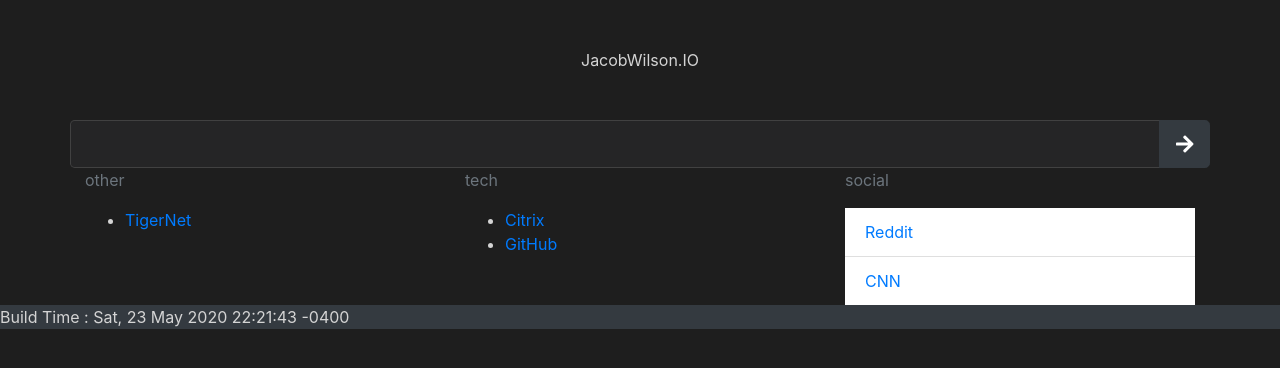
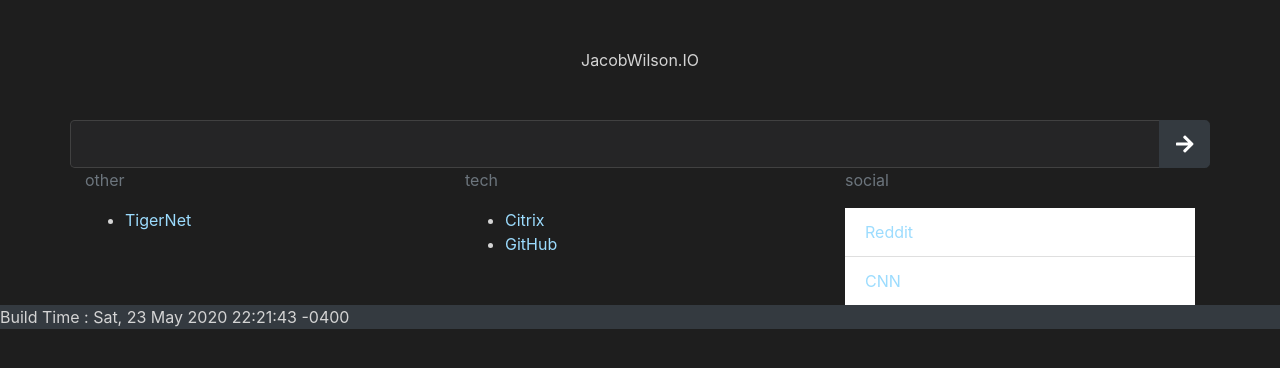
Before and after one commit to jdwilson85/startPage, a Jekyll site: the page built from index.md, in a window 1280 px wide. Shown: the top 368 px of the page. Built offline with Jekyll 4.4.1, drawn with Linux system fonts in a browser that asks for light colours; nearby versions of some CDN libraries.

Commit message:
linkcolor

```diff
--- a/assets/css/override.scss
+++ b/assets/css/override.scss
@@ -17,3 +17,4 @@ $btn-dark-border: #ccc3;
 //Text
 $text-primary: #D4D4D4;
 $text-secondary: #569cd6;
+$link-color: #9cdcfe;
```
